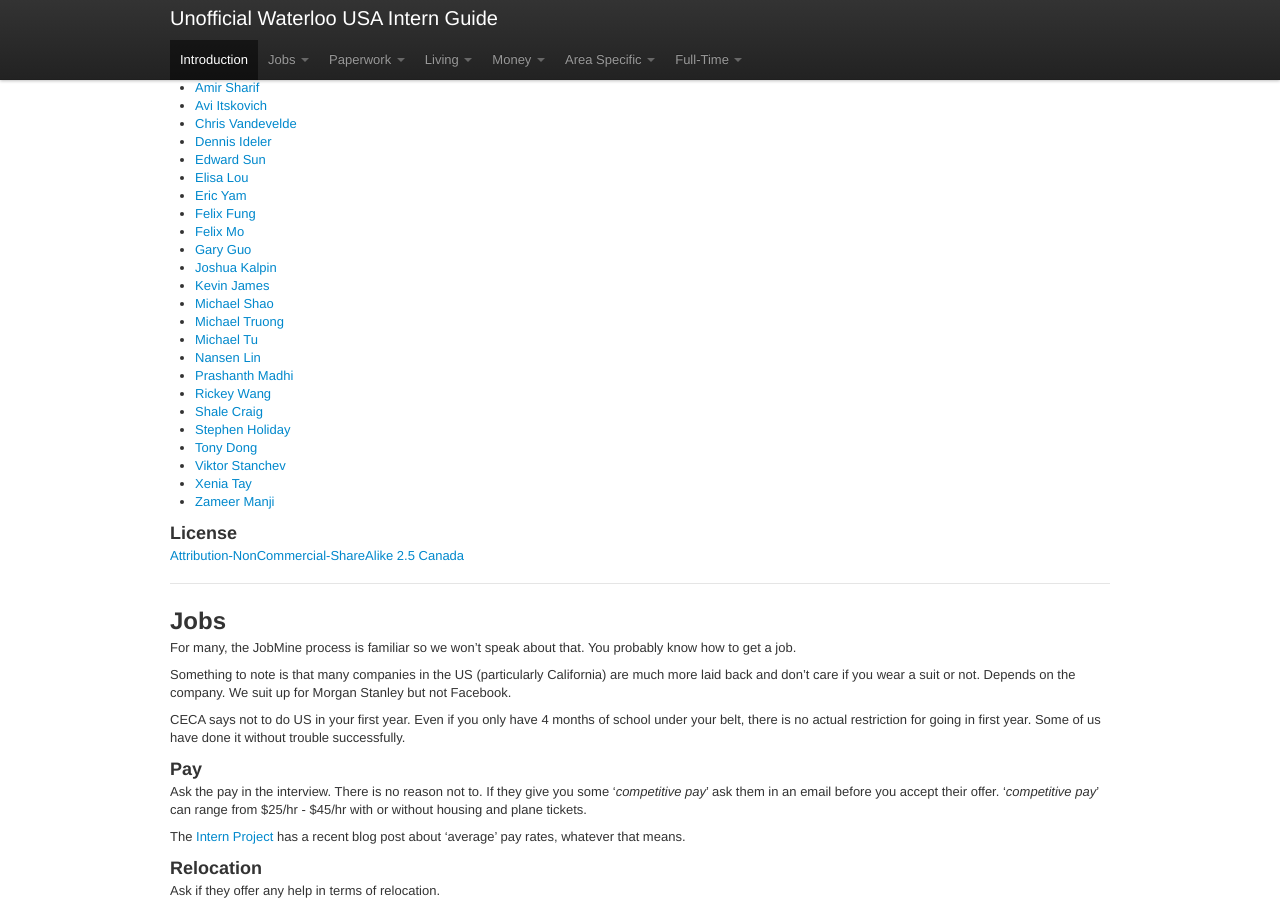
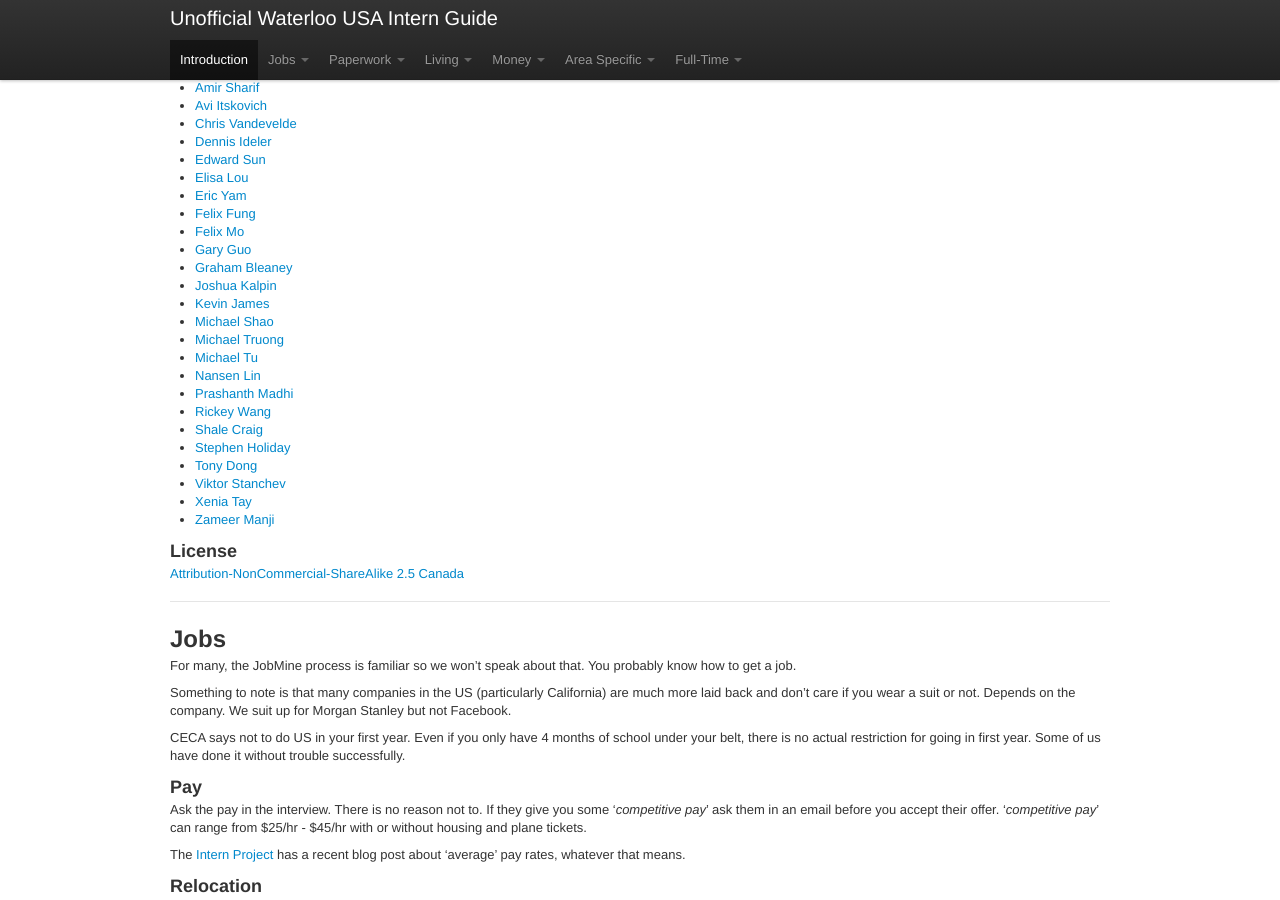
Before and after one commit to sholiday/Unofficial-Waterloo-USA-Intern-Guide, a Jekyll site: the page built from index.markdown, in a window 1280 px wide and 900 px high, scrolled down 479 px. Built offline with Jekyll 4.4.1, drawn with Linux system fonts in a browser that asks for light colours; nearby versions of some CDN libraries; Markdown is read by kramdown in place of the engine named in the settings.

Commit message:
Added credit and fixed spacing

```diff
--- a/index.markdown
+++ b/index.markdown
@@ -46,6 +46,7 @@ request. I'll note you if you want to be noted.
 * [Felix Fung](http://feli.xxx)
 * [Felix Mo](http://felixmo.com)
 * [Gary Guo](http://ca.linkedin.com/pub/gary-guo/46/b0a/55b)
+* [Graham Bleaney](http://bleaney.ca)
 * [Joshua Kalpin](http://joshuakalp.in)
 * [Kevin James](http://thekev.in)
 * [Michael Shao](http://michaelshao.com)
@@ -1026,14 +1027,11 @@ up SF or Mountain View.
 * Brooklyn (Bay Ridge) - 328 91st Street, Brooklyn (close to the subway).
   The landlord is Annette Sobczynski (718-974-0368, annetteeve@hotmail.com).
   Multiple furnished apartments.
-
-  * 2011S - Stephen - It was fully furnished for $1900/month, 2 bedrooms,
-    large kitchen and a pullout bed in the living room. Stayed for 1 month while
-    looking for apartments in Manhattan.
-
-  * If you want a broker in Manhattan, you can contact [John Spalding](johns@nestseekers.com).
-    The fee is low for NY ($1000), and he tries really hard to get you into a place you'll like.
-
+* 2011S - Stephen - It was fully furnished for $1900/month, 2 bedrooms,
+  large kitchen and a pullout bed in the living room. Stayed for 1 month while
+  looking for apartments in Manhattan.
+* If you want a broker in Manhattan, you can contact [John Spalding](johns@nestseekers.com).
+  The fee is low for NY ($1000), and he tries really hard to get you into a place you'll like.
 * [92Y](http://www.92y.org/residence) was a great place on the upper east side (Gossip Girl zone).
   It was clean, had a brand new gym, weekly cleaning of sheets and stuff, had security 24/7. Be warned that many students
   hated it because it was only the room (kitchen and bathroom were shared). They also have a very restrictive guest
@@ -1054,19 +1052,15 @@ up SF or Mountain View.
 * Pizza - In NY it's a different kind of food. It's also highly contentious
   which place is best. One thing is certain: any random hole in the wall will
   still give you amazing pizza.
-
   * [Grimaldi's](http://www.grimaldis.com/) is usually number 1 or 2 on most
     lists. It will be packed. Go on a weeknight. You will stand outside for
     20-45 minutes or more. On Saturday expect over an hour. You can do take out
     which will be a bit faster. Eat it under the Brooklyn bridge! Graham found
     this place to be decidedly average and not worth the wait.
-
   * [Lombardi's](http://www.firstpizza.com/) is really good and in Manhattan.
     The wait is more reasonable.
-
   * [Artichoke Pizza](http://www.artichokepizza.com/) has a few locations around the city,
     and their signature dish, the artichoke pizza, is a gooey and delicious mess.
-
 * Bagels. They really are better in New York. Find a high rated bagel shop near you on Yelp,
   it can be great for breakfast. [Russ and Daughters](http://www.russanddaughters.com/) has an
   amazing smoked salmon and cream cheese bagel.
@@ -1140,14 +1134,12 @@ up SF or Mountain View.
 ##### Parks and Walking
 * You can spend many days exploring parks like Central Park or Prospect Park.
 * Walking:
-
   * Walk from Brooklyn to manhattan over the Brooklyn bridge. Daytime is better for seeing
    the bridge, nighttime is better for the skyline, sunset is perfect.
   * Wander any of the parks (Brooklyn bridge, central, prospect)
   * The high line (really nice hike on an elevated converted train track in the middle of manhattan)
   * Times square. You're in New York, so go be a tourist and see it once. Go look for like 5 min then
     get the hell out and never go back
-
 * Central Park:
   * Imagine memorial
   * Chess Pavilion. They let you sign out chess pieces for free, and play on the tables around the pavilion.
@@ -1156,9 +1148,7 @@ up SF or Mountain View.
   * The Ramble. This is a nice, really thickly forested area that is one of the few places you might get
     to feel alone in NYC. Bring a book and read on the stones by the waterfall.
   * Rental bikes. Groupon usually has deals for these, or you can usually just negotiate with the guy selling them.
-
 * Prospect Park
-
   * Grand Army Plaza. It looks pretty and will make some nice photos.
   * Brooklyn Botanical Garden. Beautiful flowers, though makes sure you time your trip to
     get them when most are in season.
@@ -1170,7 +1160,6 @@ up SF or Mountain View.
   go to the one on the water for sure, but look at the others as well. They have
   some really cool crafts, but don't expect it to be cheap. These days area also
   great hipster watching opportunities.
-
 
 <section id="Area-Coopersburg-PA" />
 ### Coopersburg, PA
```
